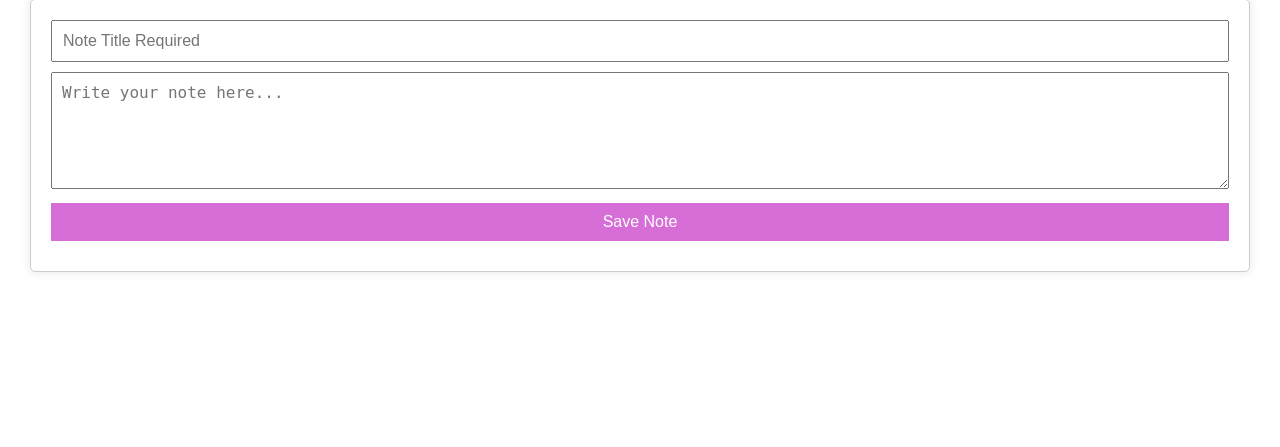
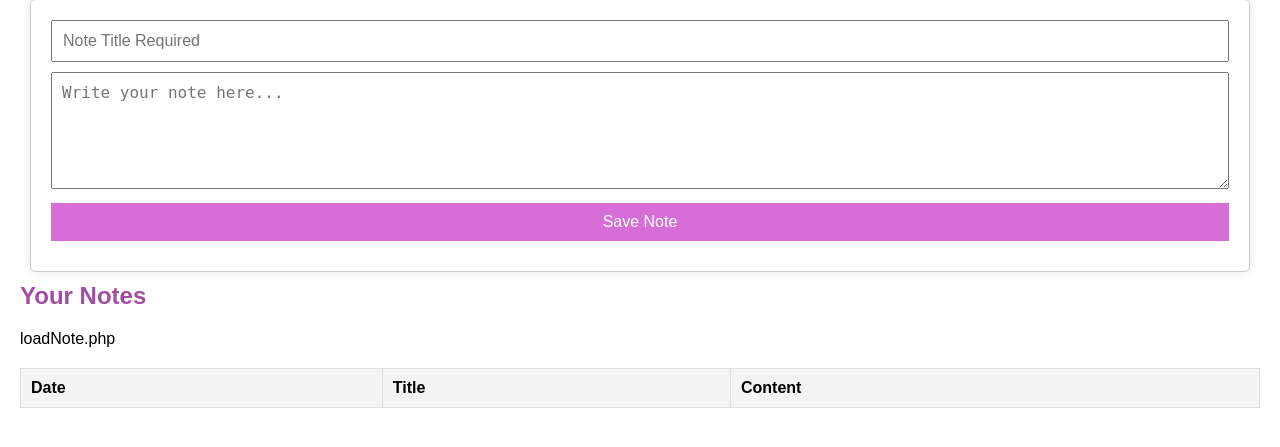
Before and after one commit to shotime369/rsdsl, a PHP site: page /Notes.html in a window 1280 px wide. Shown: the part 112-559 px from the top of the page. Run offline with PHP 8.4, Linux system fonts and the light colour scheme; lists and menus that the app fills with data are empty.

Commit message:
created tasks php and form. load phps not working yet - need to integrate with calendar javascript

```diff
--- a/Notes.html
+++ b/Notes.html
@@ -17,5 +17,23 @@
     <button type="submit">Save Note</button>
 </form>
 
+<div class="output-box">
+    <h2>Your Notes</h2>
+    <table>
+        <thead>
+        <tr>
+            <th>Date</th>
+            <th>Title</th>
+            <th>Content</th>
+        </tr>
+        </thead>
+        <tbody>
+        loadNote.php
+        </tbody>
+    </table>
+</div>
+
 </body>
 </html>
+</body>
+</html>
--- a/loadNote.php
+++ b/loadNote.php
@@ -24,7 +24,7 @@ if ($conn->connect_error) {
 }
 
     // Prepare SQL statement
-       $stmt = $conn->prepare("SELECT * FROM notes WHERE date_time = ?");
+       $stmt = $conn->prepare("SELECT * FROM notes ORDER BY date_time DESC");
        if ($stmt === false) {
            die("Error preparing statement: " . $conn->error);
        }
--- a/saveNote.php
+++ b/saveNote.php
@@ -22,12 +22,10 @@ if ($conn->connect_error) {
 if ($_SERVER["REQUEST_METHOD"] == "POST") {
     $title = $_POST['title'];
     $content = $_POST['content'];
-    //get timestamp
-    $timestamp = date('Y-m-d H:i:s');
 
     // Prepare SQL statement - notesID is set to auto-increment so isn't included
-   $stmt = $conn->prepare("INSERT INTO notes (title, content, timestamp) VALUES (?, ?, ?)");
-     $stmt->bind_param("sss", $title, $content, $timestamp);
+   $stmt = $conn->prepare("INSERT INTO notes (title, content) VALUES (?, ?)");
+     $stmt->bind_param("sss", $title, $content);
 
         // Execute the statement and check for success
         if ($stmt->execute()) {
--- a/signup_process.php
+++ b/signup_process.php
@@ -4,7 +4,7 @@ session_start();
 // Database connection settings
 $servername = "localhost";
 $username = "root";
-$password = "P@ssw0rd";
+$password = 'P@ssw0rd';
 $dbname = "loginweb";
 
 // Connect to the database
--- a/tabStyle.css
+++ b/tabStyle.css
@@ -49,3 +49,19 @@ button:hover {
     font-size: 16px;
     color: green;
 }
+
+table {
+    width: 100%;
+    border-collapse: collapse;
+    margin-top: 20px;
+}
+table, th, td {
+    border: 1px solid #ddd;
+}
+th, td {
+    padding: 10px;
+    text-align: left;
+}
+th {
+    background-color: #f4f4f4;
+}
```
